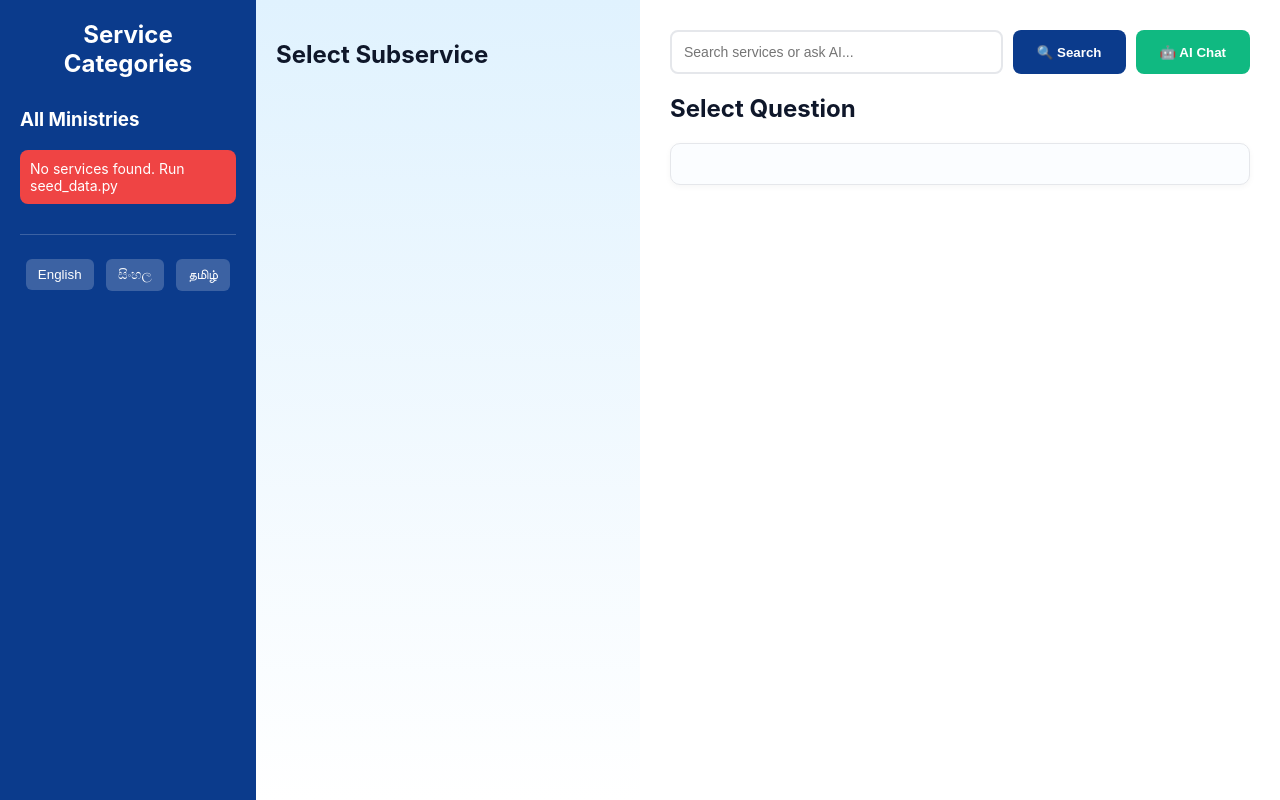
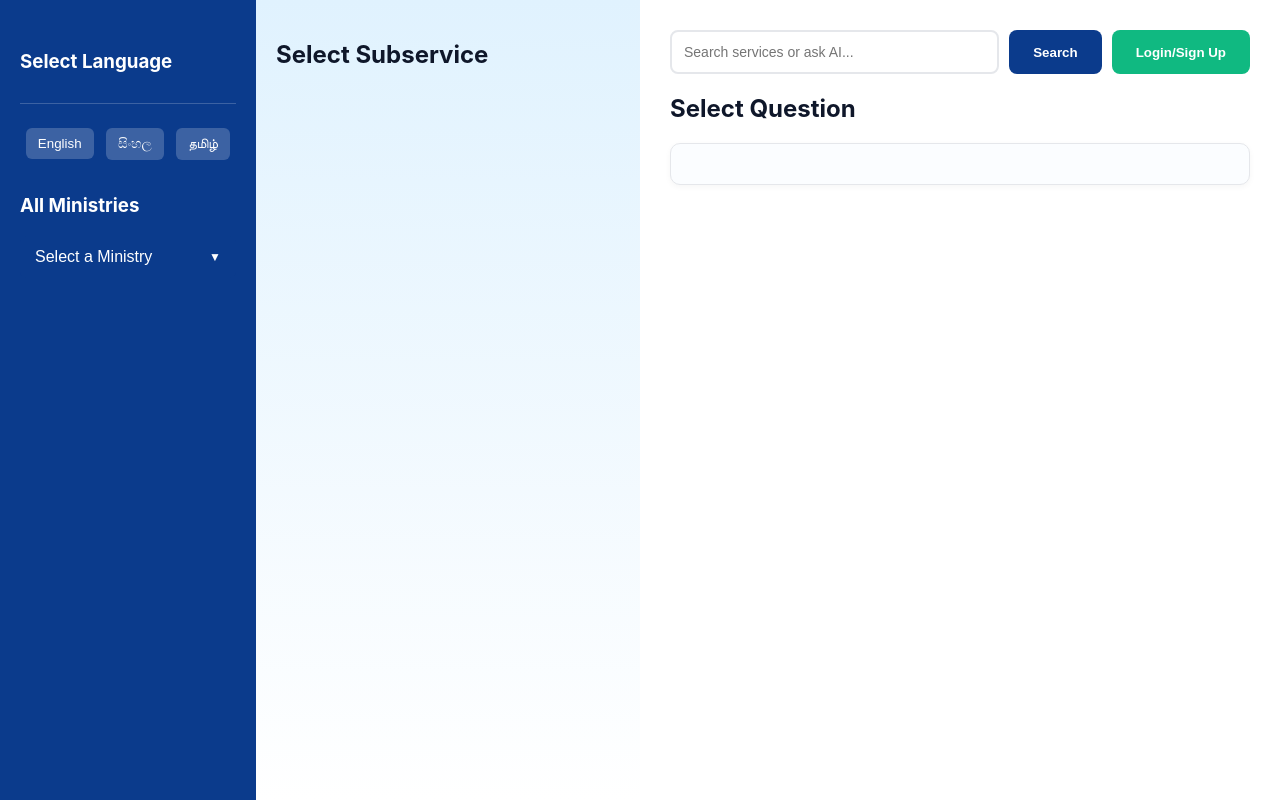
Before and after one commit to dilukshi1231/citizen_portal, a Flask app: page / in a window 1280 px wide. Run offline with Flask 3, Linux system fonts and the light colour scheme; data that the repository does not hold is empty.

Commit message:
dropdown
drop down for userfriendlness for ministries

```diff
--- a/static/style.css
+++ b/static/style.css
@@ -591,3 +591,76 @@
     transform: translateY(-2px);
     box-shadow: 0 4px 12px rgba(0, 0, 0, 0.1);
 }
+
+/* Dropdown Styles */
+.dropdown-container {
+    position: relative;
+    margin-bottom: 20px;
+}
+
+.dropdown-btn {
+    width: 100%;
+    padding: 12px 15px;
+    background: #0b3b8c;
+    color: white;
+    border: none;
+    border-radius: 6px;
+    text-align: left;
+    font-size: 16px;
+    cursor: pointer;
+    display: flex;
+    justify-content: space-between;
+    align-items: center;
+    transition: background 0.3s;
+}
+
+.dropdown-btn:hover {
+    background: #0a3273;
+}
+
+.dropdown-arrow {
+    font-size: 12px;
+    transition: transform 0.3s;
+}
+
+.dropdown-arrow.open {
+    transform: rotate(180deg);
+}
+
+.dropdown-list {
+    display: none;
+    position: absolute;
+    top: 100%;
+    left: 0;
+    right: 0;
+    background: white;
+    border: 1px solid #ddd;
+    border-radius: 6px;
+    box-shadow: 0 4px 12px rgba(0,0,0,0.1);
+    max-height: 300px;
+    overflow-y: auto;
+    z-index: 100;
+    margin-top: 5px;
+}
+
+.dropdown-list.show {
+    display: block;
+}
+
+.dropdown-list li {
+    padding: 12px 15px;
+    border-bottom: 1px solid #eee;
+    cursor: pointer;
+    transition: background 0.2s;
+    list-style-type: none;
+}
+
+.dropdown-list li:hover {
+    background: #f0f7ff;
+}
+
+.dropdown-list li.selected {
+    background: #e6f0ff;
+    color: #0b3b8c;
+    font-weight: bold;
+}
--- a/templates/index.html
+++ b/templates/index.html
@@ -9,17 +9,26 @@
 <div class="container">
     <!-- Left Sidebar: Categories/Ministries -->
     <aside class="sidebar">
-        <h2>Service Categories</h2>
-        <div id="category-list"></div>
-
-        <h3 style="margin-top: 30px;">All Ministries</h3>
-        <ul id="service-list"></ul>
+        <h3 style="margin-top: 30px;">Select Language</h3>
 
         <div class="lang-switch">
             <button onclick="setLang('en')">English</button>
             <button onclick="setLang('si')">සිංහල</button>
             <button onclick="setLang('ta')">தமிழ்</button>
         </div>
+        <!--<h2>Service Categories</h2>
+        <div id="category-list"></div>-->
+
+        <h3 style="margin-top: 30px;">All Ministries</h3>
+<div class="dropdown-container">
+    <button class="dropdown-btn" onclick="toggleDropdown()">
+        <span id="dropdown-text">Select a Ministry</span>
+        <span class="dropdown-arrow">▼</span>
+    </button>
+    <ul id="service-list" class="dropdown-list"></ul>
+</div>
+
+
 
         <!-- Ads Area -->
         <div class="ads" id="ads-area">
@@ -38,8 +47,8 @@
         <!-- AI Search Bar -->
         <div class="search-row">
             <input id="search-input" placeholder="Search services or ask AI..." />
-            <button onclick="handleSearch()">🔍 Search</button>
-            <button onclick="window.location.href='/chatbot'" style="background:#10b981;">🤖 AI Chat</button>
+            <button onclick="handleSearch()"> Search</button>
+            <button onclick="window.location.href='/chatbot'" style="background:#10b981;">Login/Sign Up</button>
         </div>
 
         <!-- AI Search Results -->
```
Also changed, not shown: static/script.js (+124 -0 lines).
